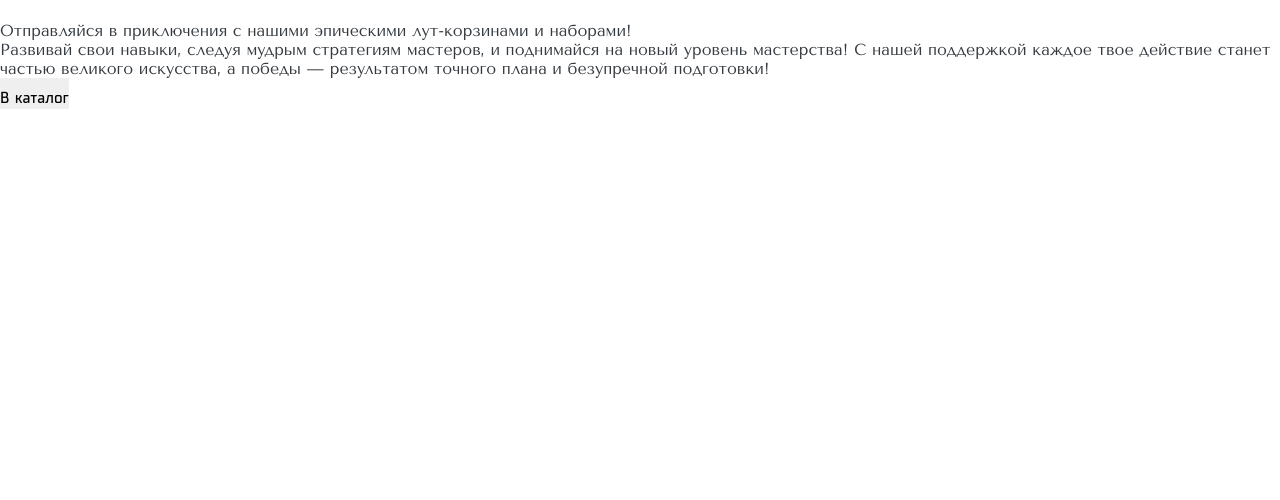
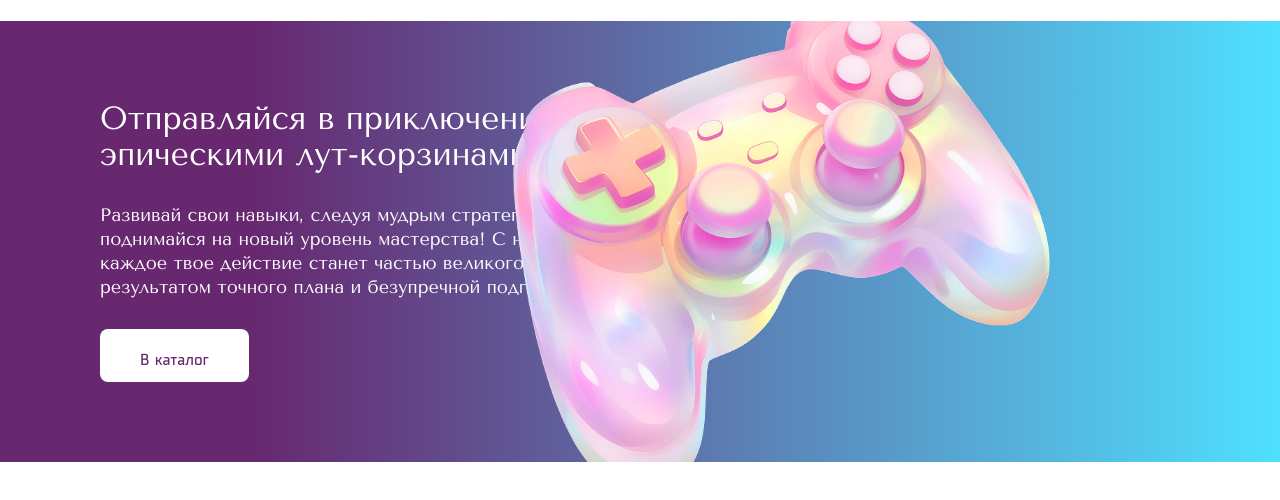
Before and after one commit to vmnekrasovv/vela, a plain HTML site: page app/index.html in a window 1280 px wide. Shown: the part 162-662 px from the top of the page. Drawn offline with Linux system fonts and the light colour scheme.

Commit message:
Стили header-bottom

```diff
--- a/app/index.html
+++ b/app/index.html
@@ -115,6 +115,8 @@
 
 			<div class="header-bottom">
 
+				<div class="container">
+
 					<div class="header-bottom__title">
 						Отправляйся в приключения с нашими эпическими лут-корзинами и наборами!
 					</div>
@@ -124,6 +126,8 @@
 					</div>
 
 					<button class="button header-bottom__button">В каталог</button>
+
+				</div> <!-- /container -->
 
 			</div> <!-- /header-bottom -->
 
--- a/app/scss/_basic.scss
+++ b/app/scss/_basic.scss
@@ -85,6 +85,7 @@ button {
 	font-family: 'Maza';
 	cursor: pointer;
 	font-size: 16px;
+	border-radius: 8px;
 }
 
 a {
--- a/app/scss/_header.scss
+++ b/app/scss/_header.scss
@@ -1,9 +1,12 @@
 
 @import 'header/_header_top';
+
 @import 'header/_header_center';
 @import 'header/_header_center_second';
 @import 'header/_header_center_third';
 @import 'header/_header_center_fourth';
+
+@import 'header/_header_bottom';
 
 @import 'header/_burger';
 @import 'header/_search';
--- /dev/null
+++ b/app/scss/header/_header_bottom.scss
@@ -0,0 +1,55 @@
+.header-bottom {
+
+	position: relative;
+	overflow: hidden;
+
+	color: #fff;
+
+	background: #672870;
+	background: linear-gradient(90deg,rgba(103, 40, 112, 1) 20%, rgba(79, 224, 255, 1) 100%);
+
+	&::before {
+		position: absolute;
+		top: 0;
+		right: 0;
+		display: block;
+		content: '';
+		width: 767px;
+		height: 706px;
+		background-image: url('../../images/dest/gamepad.png');
+		background-repeat: no-repeat;
+		background-size: 70%;
+		background-position-y: -10%;
+	}
+
+	.container {
+		padding: 80px 100px;
+	}
+
+	&__title {
+
+		max-width: 730px;
+		margin-bottom: 30px;
+
+		font-family: 'TenorSans';
+		font-size: 32px;
+		line-height: 36px;
+	}
+
+	&__text {
+
+		max-width: 640px;
+		margin-bottom: 30px;
+
+		font-family: 'TenorSans';
+		font-size: 18px;
+		line-height: 24px;
+	}
+
+	&__button {
+		padding: 11px 40px;
+
+		color: #672870;
+		background: #fff;
+	}
+}
```
Also changed, not shown: app/css/app.min.css, app/images/dest/gamepad.png (added). Lines whose indentation alone changed are shown as unchanged.
